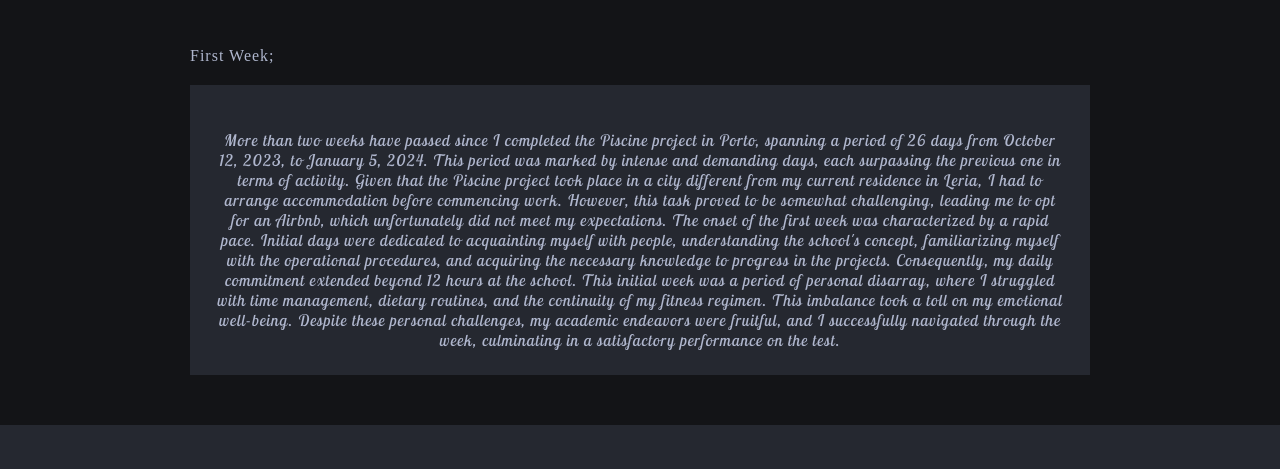
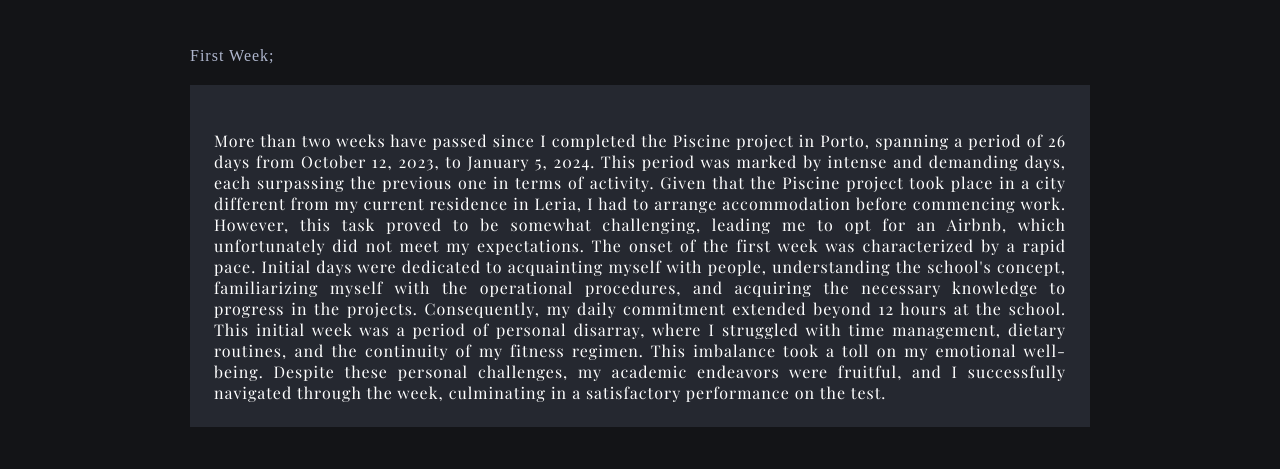
Before and after one commit to Lehendss/Lehendss.github.io, a plain HTML site: page pages/viajes.html in a window 1280 px wide. Shown: the part 186-655 px from the top of the page. Drawn offline with nearby package versions, Linux system fonts and the light colour scheme; files whose address does not match are found by name.

Commit message:
Light mode-Fixed text colors

```diff
--- a/assets/css/main.css
+++ b/assets/css/main.css
@@ -1,7 +1,7 @@
 /*Import fonts*/
 @import url('https://fonts.googleapis.com/css2?family=Poppins:wght@300;40family0;600;700&display=swap');
 @import url('https://fonts.googleapis.com/css2?family=Lobster+Two:ital@1&display=swap');
-
+@import url('https://fonts.googleapis.com/css2?family=Playfair+Display&display=swap');
 /*Custom properties */
 
 :root{
@@ -85,7 +85,7 @@ i
 
 body.light-theme
 {
-    --light-color: #3d3d3d;
+    --light-color: #333333;
     --light-color-alt: rgba(0,0,0,.6);
     --primary-background-color: #fff;
     --secondary-background-color: #f1f1f1;
@@ -658,14 +658,15 @@ body.light-theme
 .quote
 {
     background-color: var(--secondary-background-color);
-    padding: 2.5rem;
+    padding: 2.4rem;
 }
 
 .quote p
 {
-    font-family: 'Lobster Two', cursive;;
-    font-style: italic;
-    text-align: center;
+    font-family: 'Playfair Display', serif;;
+    text-align: justify;
+    text-justify: inter-word;
+    color: var(--light-color);
 }
 
 .quote span i
```
